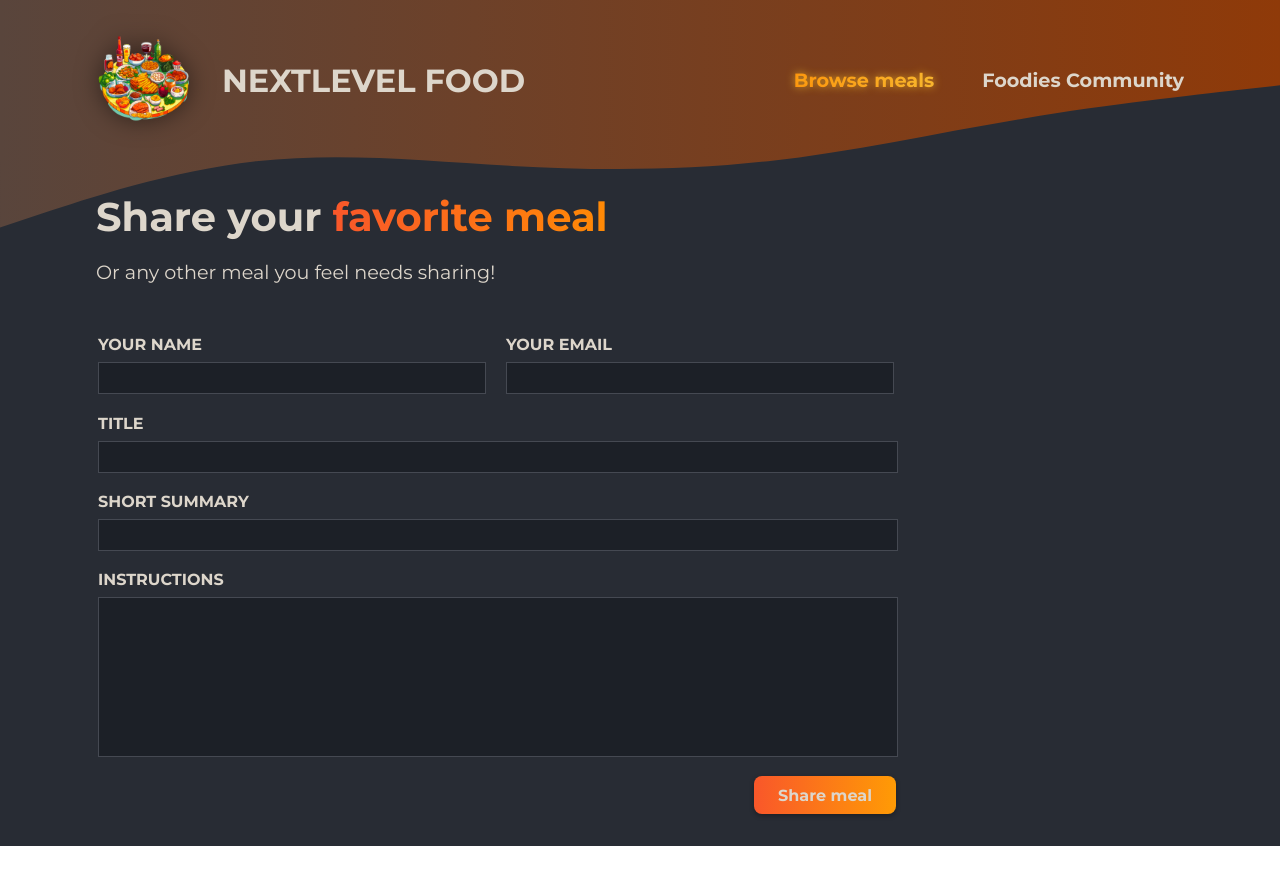
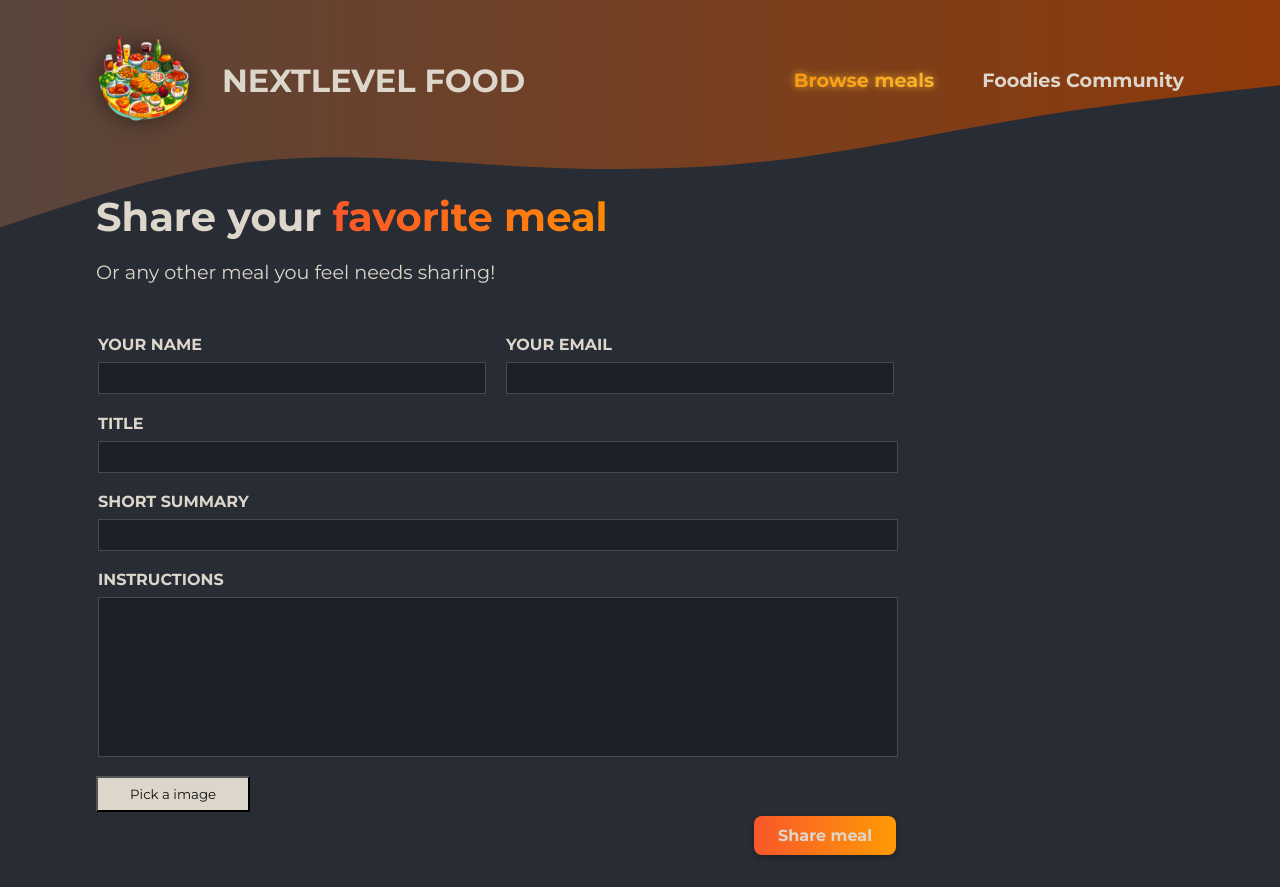
Before and after one commit to Danielle-Luz/foodies-nextjs-project, a Next.js app: page /meals/share in a window 1280 px wide. Before the commit the page ends 846 px from the top, so only its background shows below. Built offline with nearby package versions, Linux system fonts and the light colour scheme.

Commit message:
feat: add image picker

```diff
--- a/app/meals/share/page.js
+++ b/app/meals/share/page.js
@@ -3,6 +3,7 @@
 import Field from "@/components/field/field";
 import styles from "./styles.module.css";
 import { useForm } from "react-hook-form";
+import ImagePicker from "@/components/image-picker/image-picker";
 
 export default function Share() {
   const { register, handleSubmit } = useForm({});
@@ -20,6 +21,7 @@ export default function Share() {
         <Field label="Title" register={register} />
         <Field label="Short summary" register={register} />
         <Field label="Instructions" type="textarea" register={register} />
+        <ImagePicker label="Pick a image" register={register} />
         <input className={styles["submit-button"]} type="submit" value="Share meal" />
       </form>
     </main>
--- /dev/null
+++ b/components/image-picker/image-picker.js
@@ -0,0 +1,15 @@
+import styles from "./styles.module.css";
+
+export default function ImagePicker({ label, register }) {
+  return (
+    <article className={styles["image-picker-wrapper"]}>
+      <fieldset className={styles["image-picker"]}>
+        <label htmlFor={label}>{label}</label>
+        <input id={label} type="file" accept="image/png, image/jpeg" {...register("image")} />
+      </fieldset>
+      <button className={styles["pick-button"]} type="button">
+        {label}
+      </button>
+    </article>
+  );
+}
--- /dev/null
+++ b/components/image-picker/styles.module.css
@@ -0,0 +1,25 @@
+.image-picker-wrapper {
+  position: relative;
+}
+
+.image-picker {
+  visibility: hidden;
+}
+
+.pick-button {
+  background-color: var(--color-white-1);
+  color: var(--color-grey-1);
+  cursor: pointer;
+  left: 0;
+  padding: 0.5rem 2rem;
+  position: absolute;
+  text-align: center;
+  top: 0;
+}
+
+.pick-button:hover,
+.pick-button:active {
+  background-color: var(--color-grey-3);
+  border: 1px solid var(--color-grey-2);
+  color: var(--color-white-1);
+}
```
